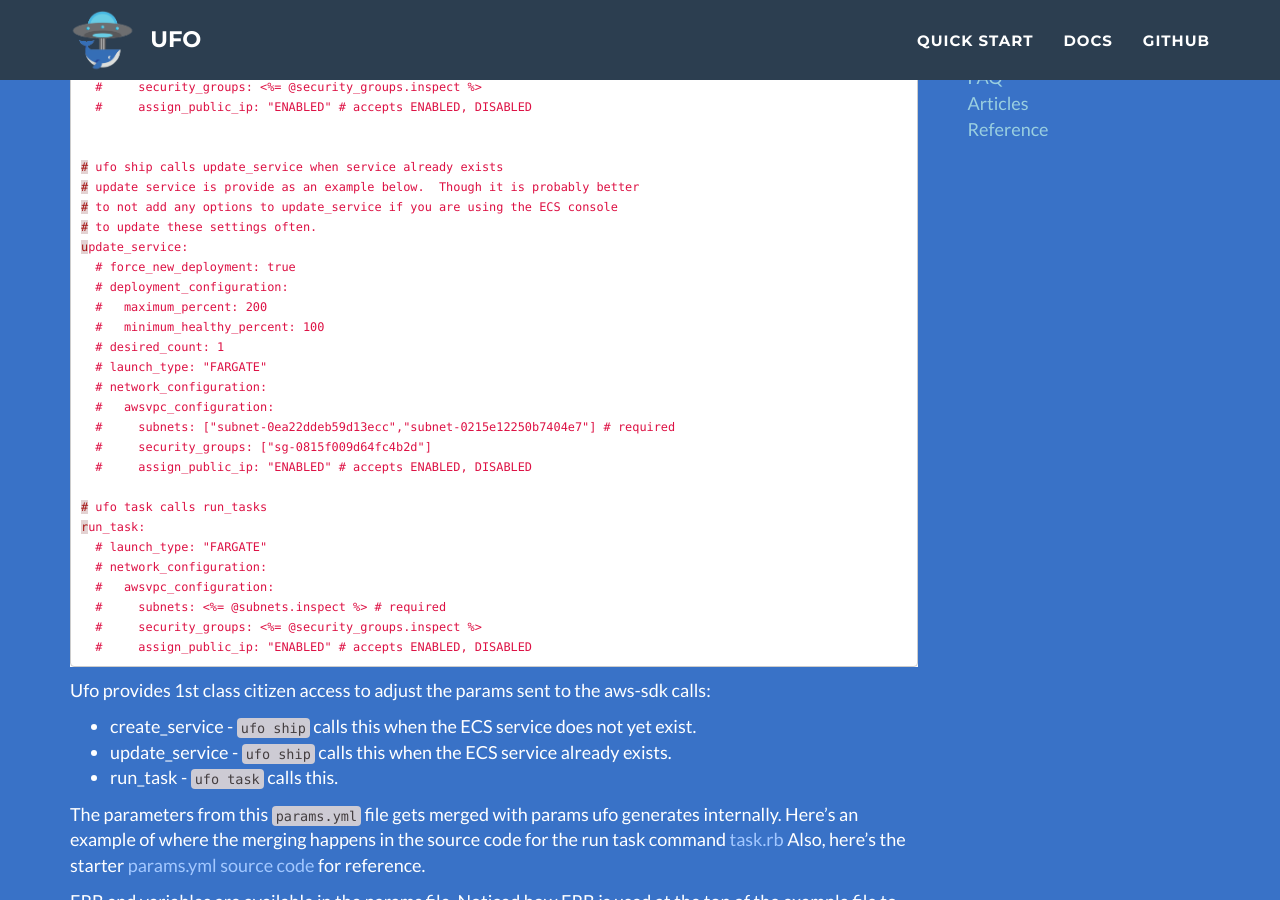
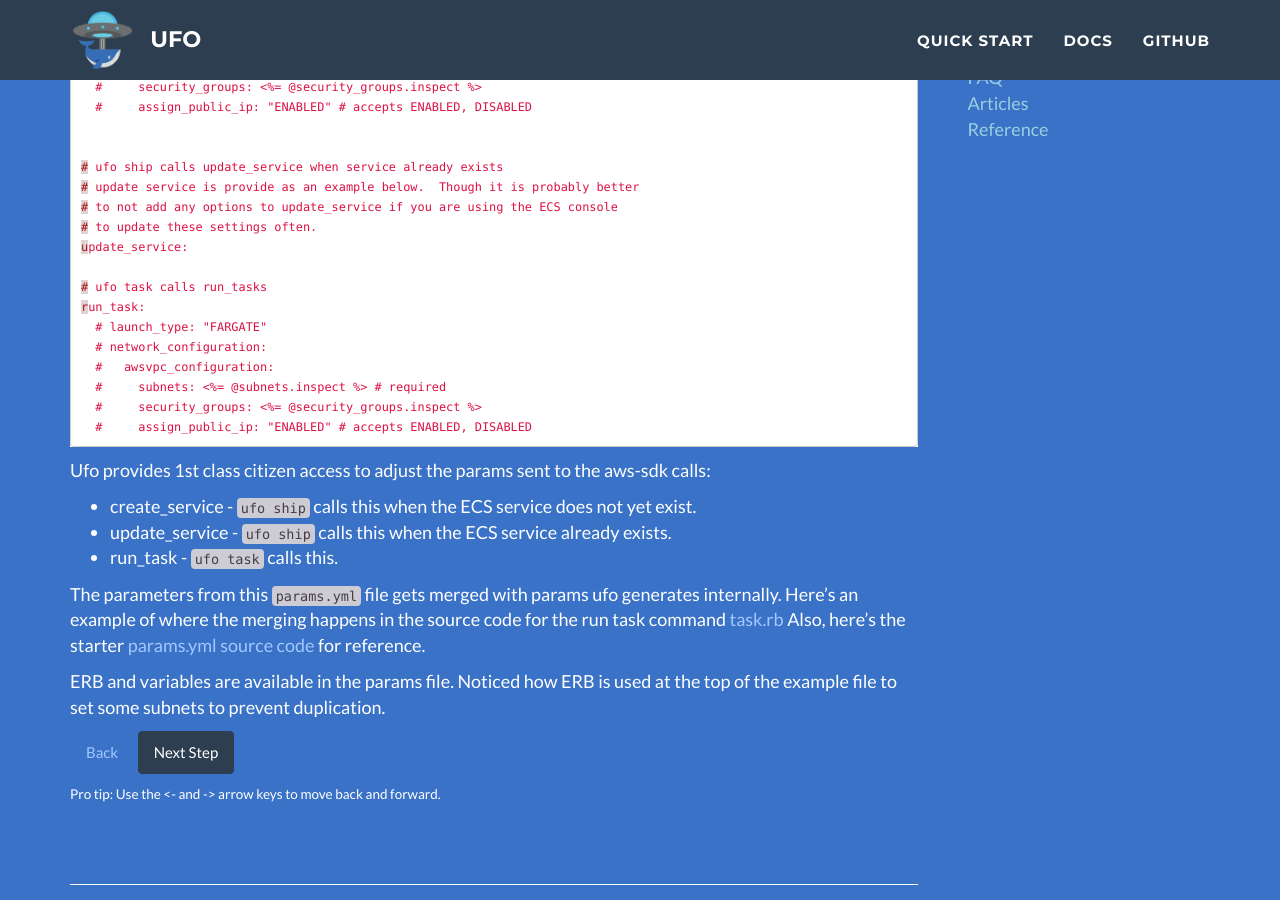
Before and after one commit to boltops-tools/ufo, a Jekyll site: the page built from docs/_docs/params.md, in a window 1280 px wide and 900 px high, scrolled down 680 px. Built offline with Jekyll 4.4.1, drawn with Linux system fonts in a browser that asks for light colours.

Commit message:
update docs

```diff
--- a/docs/_docs/params.md
+++ b/docs/_docs/params.md
@@ -38,17 +38,6 @@ create_service:
 # to not add any options to update_service if you are using the ECS console
 # to update these settings often.
 update_service:
-  # force_new_deployment: true
-  # deployment_configuration:
-  #   maximum_percent: 200
-  #   minimum_healthy_percent: 100
-  # desired_count: 1
-  # launch_type: "FARGATE"
-  # network_configuration:
-  #   awsvpc_configuration:
-  #     subnets: ["subnet-0ea22ddeb59d13ecc","subnet-0215e12250b7404e7"] # required
-  #     security_groups: ["sg-0815f009d64fc4b2d"]
-  #     assign_public_ip: "ENABLED" # accepts ENABLED, DISABLED
 
 # ufo task calls run_tasks
 run_task:
```
